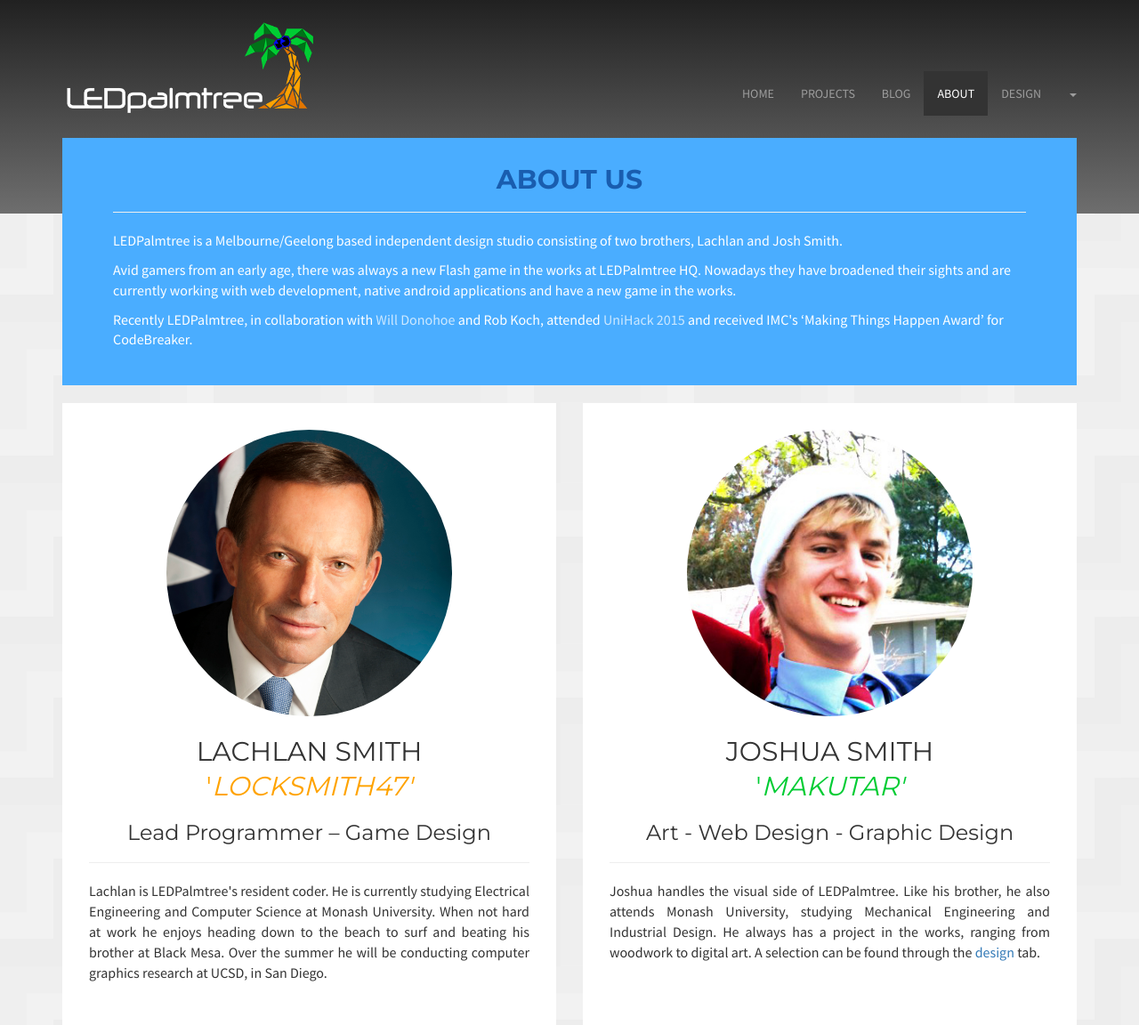
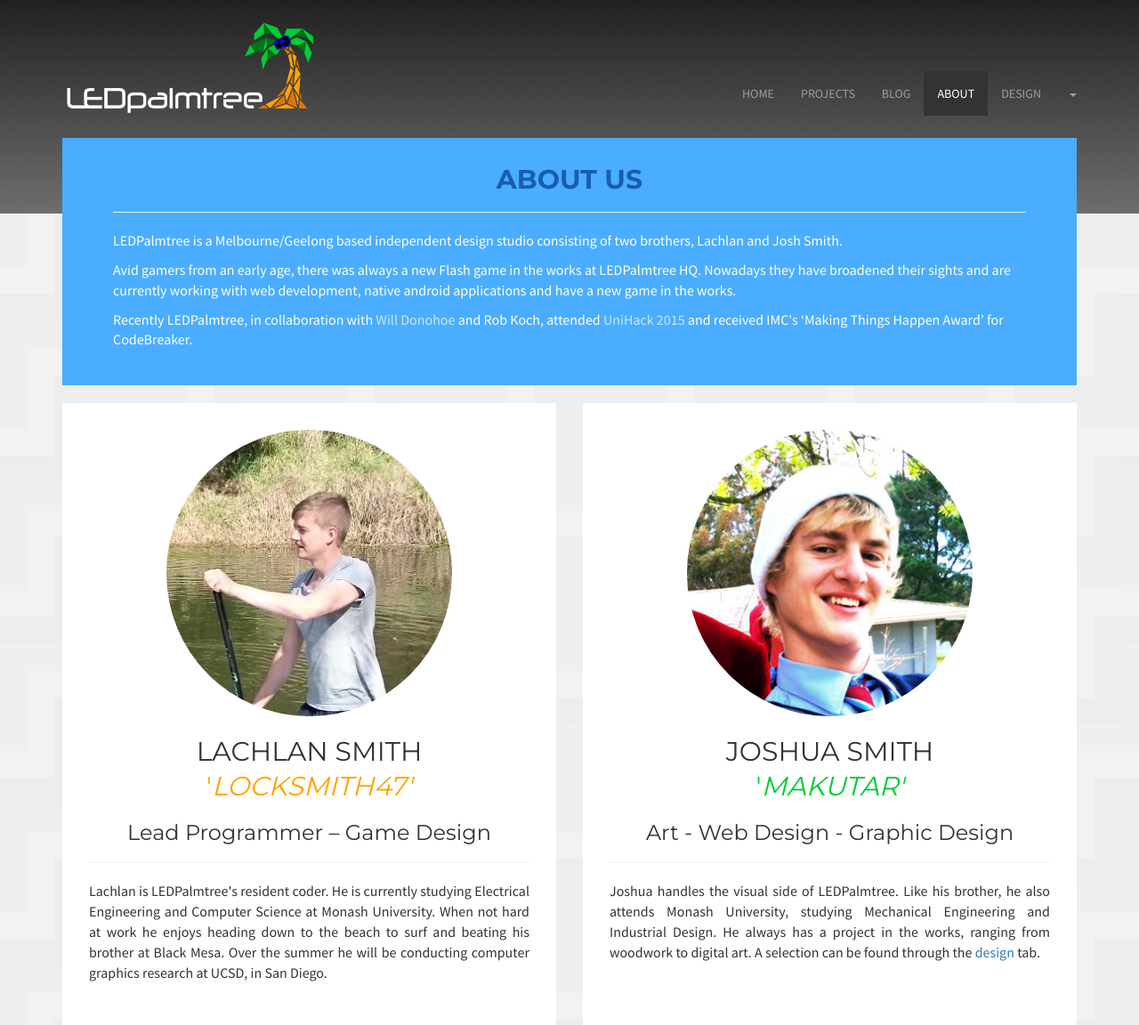
Before and after one commit to makutar/LED-Palmtree-Website, a PHP site: page /about.php in a window 1280 px wide. Shown: the top 1152 px of the page at 89% size. Run offline with PHP 8.4, Linux system fonts and the light colour scheme; some libraries are stand-ins or nearby versions.

Commit message:
Upload Time

```diff
--- a/about.php
+++ b/about.php
@@ -44,7 +44,7 @@
         <div class="col-sm-6 watch">
           <div class="flat-panel" style="min-height: 700px;">
             <div class="panel-body">
-            <img src="assets/tony-abbott-square.jpg" class="img-responsive img-circle center-block" style="width:65%;">
+            <img src="assets/lach-bio.jpg" class="img-responsive img-circle center-block" style="width:65%;">
               <h2 align="center" class="uppercase line-height-large">Lachlan Smith<br><span class="orange-text"> &#39;<em>LockSmith47&#39;</em></span></h2>
               <h3 align="center">Lead Programmer &ndash; Game Design</h3>
               <hr>
```
Also changed, not shown: Assets/lach-bio.JPG (added).
